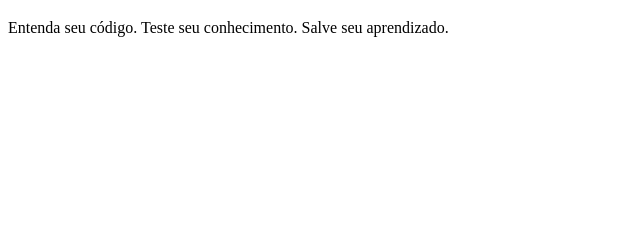
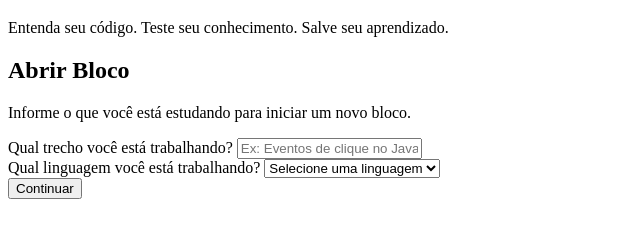
Before and after one commit to pabliciosousa49-lang/Page-DevClub-Study, a plain HTML site: page index.html in a window 1280 px wide. Shown: the part 61-298 px from the top of the page, without its empty margins (0-640 px from the left). Drawn offline with Linux system fonts and the light colour scheme.

Commit message:
Funcionalidade para Abrir Bloco

```diff
--- a/index.html
+++ b/index.html
@@ -15,20 +15,33 @@
         <p class="subtitulo-principal"> Entenda seu código. Teste seu conhecimento. Salve seu aprendizado. </p>
     </header>
 
-    <main>
-        <!-- FASE 1: As seções do fluxo serão construídas aqui:
-             1. Abrir Bloco
-             2. Anexar Código
-             3. Análise da IA
-             4. Quiz
-             5. Resultado / Salvar Bloco
-        -->
-    </main>
+    <!-- Conteúdo principal -->
+    <main class="conteudo-principal"> <!-- Etapa 1: Abrir Bloco -->
+        <section id="abrir-bloco" class="etapa">
+            <h2 class="titulo-etapa">Abrir Bloco</h2>
+            <p class="descricao-etapa"> Informe o que você está estudando para iniciar um novo bloco. </p>
+            <form id="formulario-bloco" class="formulario">
+                <div class="campo-formulario"> <label for="titulo-trecho"> Qual trecho você está trabalhando? </label>
+                    <input type="text" id="titulo-trecho" name="titulo-trecho"
+                        placeholder="Ex: Eventos de clique no JavaScript" required> </div>
+                <div class="campo-formulario"> <label for="linguagem"> Qual linguagem você está trabalhando? </label>
+                    <select id="linguagem" name="linguagem" required>
+                        <option value="">Selecione uma linguagem</option>
+                        <option value="html">HTML</option>
+                        <option value="css">CSS</option>
+                        <option value="javascript">JavaScript</option>
+                        <option value="react">React</option>
+                        <option value="outra">Outra</option>
+                    </select> </div>
+                <div class="grupo-botoes"> <button type="button" id="continuar-btn" class="botao-principal"> Continuar
+                    </button> </div>
+            </form>
+        </section>
 
-    <script src="./js/storage.js"></script>
-    <script src="./js/api.js"></script>
-    <script src="./js/quiz.js"></script>
-    <script src="./js/app.js"></script>
+        <script src="./js/storage.js"></script>
+        <script src="./js/api.js"></script>
+        <script src="./js/quiz.js"></script>
+        <script src="./js/app.js"></script>
 </body>
 
 </html>
```
